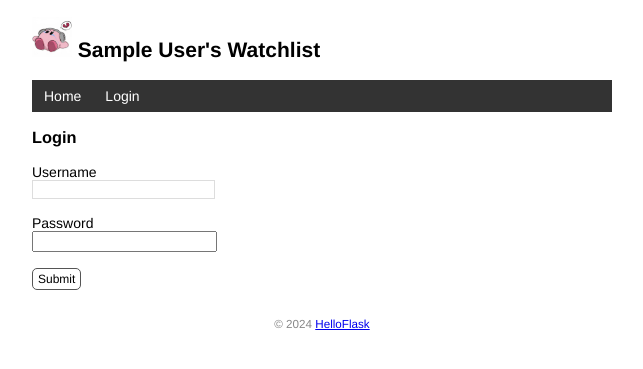
After one commit to lulu-cellur/watchlist, a Flask app: page /login in a window 1280 px wide. The commit adds this page. Shown: the top 369 px of the page, without its empty margins (318-961 px from the left). Run offline with Flask 3, Linux system fonts and the light colour scheme; tables that the repository leaves empty hold one stand-in row (values such as "Sample post").

Commit message:
User authentication with Flask-Login

```diff
--- a/app.py
+++ b/app.py
@@ -1,8 +1,10 @@
-from flask import Flask, render_template, request, flash
+from flask import Flask, render_template, request, flash, url_for, redirect
 from flask_sqlalchemy import SQLAlchemy  # 导入扩展类
+from werkzeug.security import generate_password_hash, check_password_hash  #存储登录所需的用户名和密码散列值
 import os
 import sys
 import click
+from flask_login import LoginManager, UserMixin, login_user, logout_user, login_required, current_user
 
 WIN = sys.platform.startswith('win')
 if WIN:  # 如果是 Windows 系统，使用三个斜线
@@ -14,6 +16,8 @@ app = Flask(__name__)
 # 将根目录下的data.db设置为SQLite数据库  sqlite:////：数据库文件的绝对地址（windows系统三个斜杠即可）
 app.config['SQLALCHEMY_DATABASE_URI'] = prefix + os.path.join(app.root_path, 'data.db')
 app.config['SQLALCHEMY_TRACK_MODIFICATIONS'] = False  # 关闭对模型修改的监控
+app.config['SESSION_TYPE'] = 'filesystem'
+app.config['SECRET_KEY'] = os.urandom(24)
 # 在扩展类实例化前加载配置
 db = SQLAlchemy(app)  # 初始化扩展，传入程序实例 app
 
@@ -22,9 +26,30 @@ db = SQLAlchemy(app)  # 初始化扩展，传入程序实例 app
 def initdb(drop):
     """Initialize/reset the database. Make sure the database is up to date"""
     if drop:  # 判断是否输入了选项控制，如果命令行中包含了--drop, drop为True，否则为False
-        db.drop_all()  # 删除表后
-    db.create_all()   # 创建表
+        db.drop_all()  # 将删除数据库中的所有表
+    db.create_all()   # 基于您的 SQLAlchemy 模型创建所有表
     click.echo('Initialized database.')  # 输出提示信息
+
+@app.cli.command()
+@click.option('--username', prompt=True, help='The username used to login.')  # 提示用户输入用户名
+@click.option('--password', prompt=True, hide_input=True, confirmation_prompt=True, help='The password used to login.')  # 提示用户输入密码
+def admin(username, password):
+    """Create user."""
+    db.create_all()  # 创建数据库中定义的所有表，初始化数据库
+
+    user = User.query.first()  # 查询数据库中的第一个用户，用于检查是否已经有用户存在
+    if user is not None:  # 如果已存在用户
+        click.echo('Updating user...')
+        user.username = username
+        user.set_password(password)  # 设置密码
+    else:
+        click.echo('Creating user...')
+        user = User(username=username, name='Admin')
+        user.set_password(password)  # 设置密码
+        db.session.add(user)   # 将更改提交至数据库
+
+    db.session.commit()  # 提交数据库会话
+    click.echo('Done.')
 
 @app.cli.command()
 def forge():
@@ -58,14 +83,25 @@ def forge():
     click.echo('Done.')
 
 # 创建数据库模型,模型类要声明继承db.Model
-class User(db.Model):  # 表名将会是 user（自动生成，小写处理）
-    id = db.Column(db.Integer, primary_key=True)  # 主键  db.Column() 实例化
-    name = db.Column(db.String(20))  # 名字
+class User(db.Model, UserMixin):
+    id = db.Column(db.Integer, primary_key=True)
+    name = db.Column(db.String(20))
+    username = db.Column(db.String(20))  # 用户名
+    password_hash = db.Column(db.String(128))  # 密码散列值
+
+    def set_password(self, password):  # 用来设置密码的方法，接受密码作为参数
+        self.password_hash = generate_password_hash(password)  # 将生成的密码保持到对应字段
+
+    def validate_password(self, password):  # 用于验证密码的方法，接受密码作为参数
+        return check_password_hash(self.password_hash, password)  # 返回布尔值
+
 
 class Movie(db.Model):  # 表名将会是 movie
     id = db.Column(db.Integer, primary_key=True)  # 主键
     title = db.Column(db.String(60))  # 电影标题
     year = db.Column(db.String(4))  # 电影年份
+
+
 
 @app.errorhandler(404)  # 传入要处理的错误代码
 def page_not_found(e):  # 接受异常对象作为参数
@@ -80,6 +116,8 @@ def inject_user():  # 函数名可以随意修改
 @app.route('/', methods=['GET', 'POST'])
 def index():
     if request.method == 'POST':  # 判断是否是 POST 请求
+        if not current_user.is_authenticated:  # 如果当前用户未认证
+            return redirect(url_for('index'))  # 重定向到主页
         # 获取表单数据
         title = request.form.get('title')  # 传入表单对应输入字段的 name 值
         year = request.form.get('year')
@@ -126,3 +164,67 @@ def delete(movie_id):
     db.session.commit()  # 提交数据库会话
     flash('Item deleted.')
     return redirect(url_for('index'))  # 重定向回主页
+
+
+# 初始化Flask-Login
+login_manager = LoginManager(app)  # 实例化扩展类
+
+@login_manager.user_loader
+def load_user(user_id):  # 创建用户加载回调函数，接受用户 ID 作为参数
+    user = User.query.get(int(user_id))  # 用 ID 作为 User 模型的主键查询对应的用户
+    return user  # 返回用户对象
+
+login_manager.login_view = 'login'  # 重定向至登陆视图端点
+# login_manager.login_message = 'Your custom message'
+
+@app.route('/login', methods=['GET', 'POST'])
+def login():
+    if request.method == 'POST':
+        username = request.form['username']
+        password = request.form['password']
+
+        if not username or not password:
+            flash('Invalid input.')
+            return redirect(url_for('login'))
+
+        user = User.query.first()
+        # 验证用户名和密码是否一致
+        if username == user.username and user.validate_password(password):
+            login_user(user)  # 登入用户
+            flash('Login success.')
+            return redirect(url_for('index'))  # 重定向到主页
+
+        flash('Invalid username or password.')  # 如果验证失败，显示错误消息
+        return redirect(url_for('login'))  # 重定向回登录页面
+
+    return render_template('login.html')
+
+@app.route('/logout')
+@login_required  # 用于视图保护，后面会详细介绍
+def logout():
+    logout_user()  # 登出用户
+    flash('Goodbye.')
+    return redirect(url_for('index'))  # 重定向回首页
+
+
+# 设置页面
+@app.route('/settings', methods=['GET', 'POST'])
+@login_required
+def settings():
+    if request.method == 'POST':
+        name = request.form['name']
+
+        if not name or len(name) > 20:
+            flash('Invalid input.')
+            return redirect(url_for('settings'))
+
+        current_user.name = name
+        # current_user 会返回当前登录用户的数据库记录对象
+        # 等同于下面的用法
+        # user = User.query.first()
+        # user.name = name
+        db.session.commit()
+        flash('Settings updated.')
+        return redirect(url_for('index'))
+
+    return render_template('settings.html')
--- a/templates/base.html
+++ b/templates/base.html
@@ -24,6 +24,12 @@
     <nav>
         <ul>
             <li><a href="{{ url_for('index') }}">Home</a></li>
+            {% if current_user.is_authenticated %}
+               <li><a href="{{ url_for('settings') }}">Settings</a></li>
+               <li><a href="{{ url_for('logout') }}">Logout</a></li>
+            {% else %}
+               <li><a href="{{ url_for('login') }}">Login</a></li>
+            {% endif %}
         </ul>
     </nav>
     {% block content %}{% endblock %}
--- /dev/null
+++ b/templates/login.html
@@ -0,0 +1,13 @@
+{% extends 'base.html' %}
+
+{% block content %}
+<h3>Login</h3>
+<form method="post">
+    Username<br>
+    <input type="text" name="username" required><br><br>
+    Password<br>
+    <!-- 密码输入框的 type 属性使用 password，会将输入值显示为圆点 -->
+    <input type="password" name="password" required><br><br>
+    <input class="btn" type="submit" name="submit" value="Submit">
+</form>
+{% endblock %}
```
Also changed, not shown: templates/index.html (+11 -11 lines), templates/settings.html (added, +9 -0 lines).
